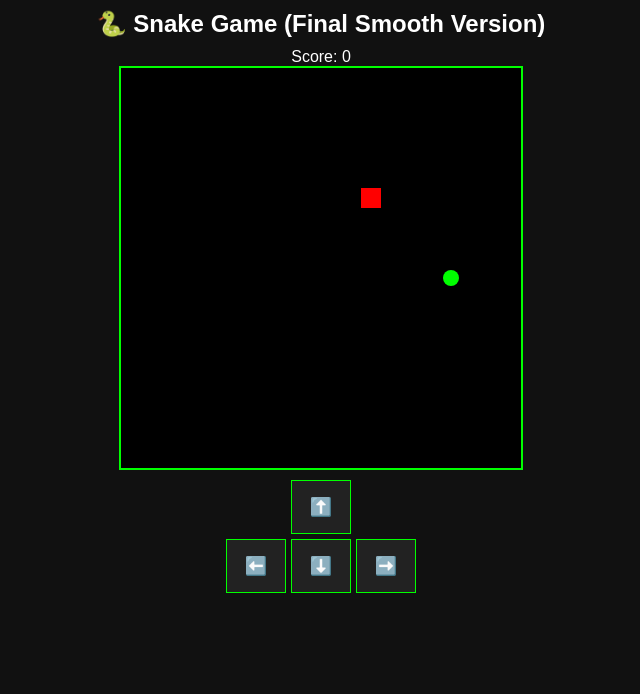
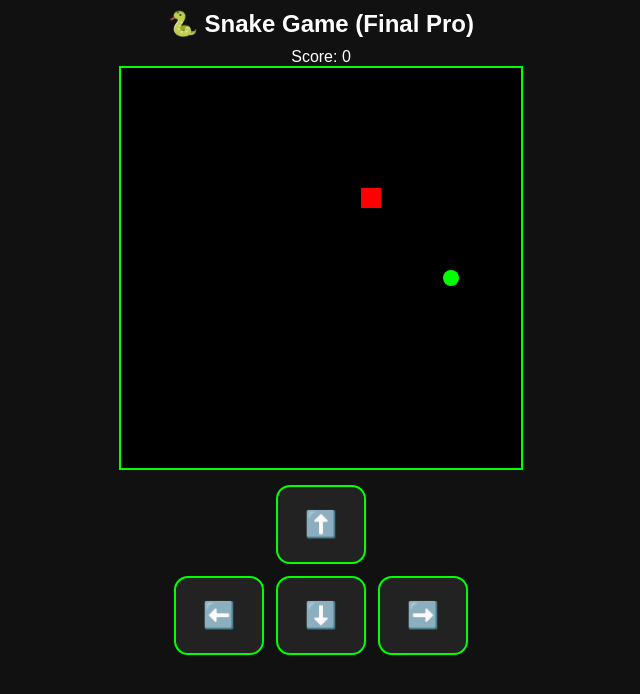
Before and after one commit to Vedprakash3/Snake_-Game, a plain HTML site: page index.html in a window 1280 px wide. Shown: the whole page, without its empty margins (319-959 px from the left). Drawn offline with Linux system fonts and the light colour scheme.

Commit message:
Add files via upload

```diff
--- a/index.html
+++ b/index.html
@@ -27,26 +27,34 @@ canvas {
   max-height: 400px;
 }
 
+/* 🔥 BIG MOBILE BUTTONS */
 .controls {
-  margin-top: 10px;
+  margin-top: 15px;
   display: grid;
-  grid-template-columns: repeat(3, 60px);
-  gap: 5px;
+  grid-template-columns: repeat(3, 90px);
+  gap: 12px;
 }
 
 button {
-  padding: 15px;
-  font-size: 18px;
+  padding: 22px;
+  font-size: 26px;
   background: #222;
   color: white;
-  border: 1px solid lime;
+  border: 2px solid lime;
+  border-radius: 14px;
+  touch-action: manipulation;
+}
+
+button:active {
+  transform: scale(0.95);
+  background: #333;
 }
 </style>
 </head>
 
 <body>
 
-<h2>🐍 Snake Game (Final Smooth Version)</h2>
+<h2>🐍 Snake Game (Final Pro)</h2>
 <div id="score">Score: 0</div>
 
 <canvas id="game" width="400" height="400"></canvas>
@@ -66,6 +74,7 @@ const canvas = document.getElementById("game");
 const ctx = canvas.getContext("2d");
 
 const box = 20;
+
 let snake, dir, food, score;
 
 function init() {
@@ -78,12 +87,12 @@ function init() {
 
 function spawnFood() {
   return {
-    x: Math.floor(Math.random() * 20) * box,
-    y: Math.floor(Math.random() * 20) * box
+    x: Math.floor(Math.random()*20)*box,
+    y: Math.floor(Math.random()*20)*box
   };
 }
 
-// Controls
+// keyboard controls
 document.addEventListener("keydown", e => {
   if (e.key === "ArrowUp") setDir("UP");
   if (e.key === "ArrowDown") setDir("DOWN");
@@ -98,44 +107,39 @@ function setDir(d) {
   if (d === "DOWN" && dir !== "UP") dir = "DOWN";
 }
 
-// collision check
 function collision(head, arr) {
   return arr.some(s => s.x === head.x && s.y === head.y);
 }
 
-// WRAP logic
 function wrap(v) {
   if (v < 0) return 400 - box;
   if (v >= 400) return 0;
   return v;
 }
 
-// 🐍 Smooth snake shape
+/* 🐍 smooth snake */
 function drawSnake() {
   for (let i = 0; i < snake.length; i++) {
-
     ctx.beginPath();
     ctx.fillStyle = i === 0 ? "lime" : "green";
-
     ctx.arc(
-      snake[i].x + box / 2,
-      snake[i].y + box / 2,
-      box / 2 - 2,
+      snake[i].x + box/2,
+      snake[i].y + box/2,
+      box/2 - 2,
       0,
       Math.PI * 2
     );
-
     ctx.fill();
   }
 }
 
-// food
+/* 🍎 food */
 function drawFood() {
   ctx.fillStyle = "red";
   ctx.fillRect(food.x, food.y, box, box);
 }
 
-// main game loop
+/* 🎮 game loop */
 function gameLoop() {
   ctx.clearRect(0,0,400,400);
 
@@ -150,7 +154,6 @@ function gameLoop() {
   if (dir === "UP") headY -= box;
   if (dir === "DOWN") headY += box;
 
-  // wrap movement
   headX = wrap(headX);
   headY = wrap(headY);
 
```
